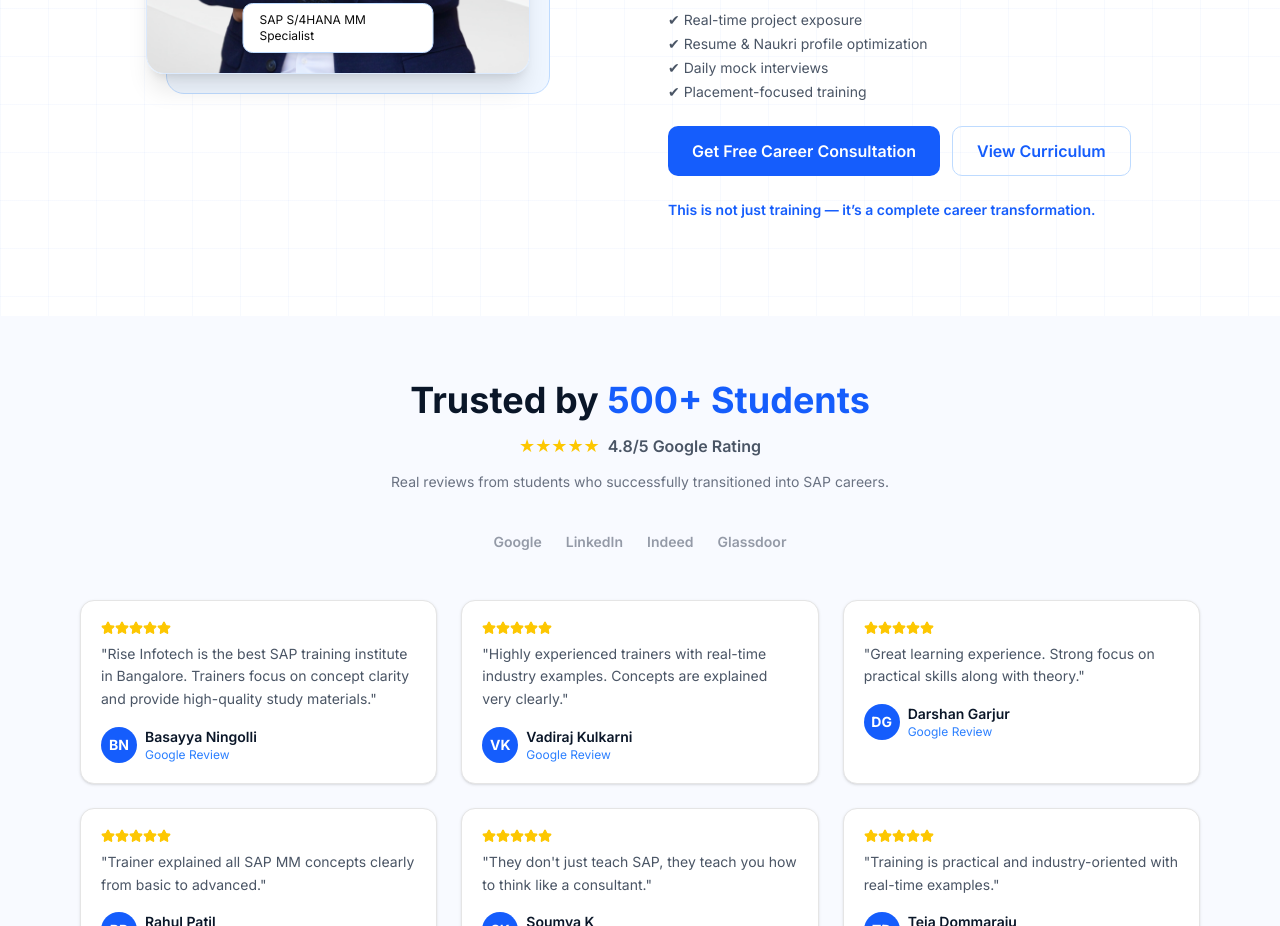
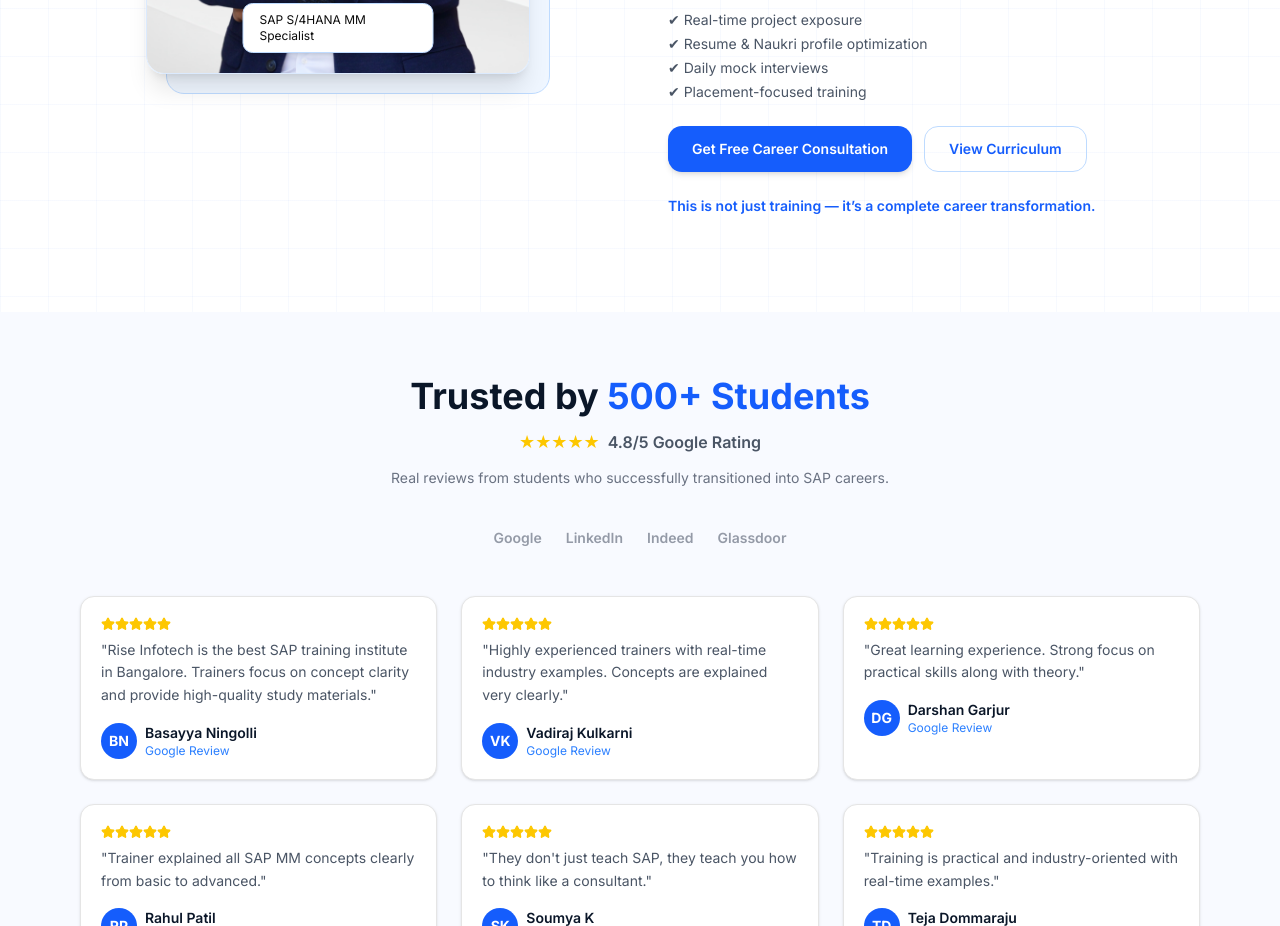
Before and after one commit to Nandita2002/sap-landing-page, a Next.js app: page / in a window 1280 px wide. Shown: the part 2380-3306 px from the top of the page. Built offline with nearby package versions, Linux system fonts and the light colour scheme.

Commit message:
instructor buttons

```diff
--- a/components/Instructor.tsx
+++ b/components/Instructor.tsx
@@ -127,18 +127,20 @@ const Instructor = () => {
             </div>
 
             {/* CTA */}
-            <div className="flex gap-3 flex-wrap">
+           <div className="flex flex-col sm:flex-row gap-3 w-full sm:w-auto">
 
+  {/* Primary CTA */}
   <button
     onClick={handleEnquiry}
-                className="bg-blue-600 text-white px-6 py-3 rounded-lg font-semibold hover:bg-blue-700 transition"
+    className="w-full sm:w-auto px-6 py-3 rounded-xl bg-blue-600 text-white font-semibold text-sm shadow-md hover:bg-blue-700 transition text-center"
   >
     Get Free Career Consultation
   </button>
 
+  {/* Secondary CTA */}
   <button
     onClick={scrollToCurriculum}
-                className="border border-blue-200 text-blue-600 px-6 py-3 rounded-lg font-semibold hover:bg-blue-50 transition"
+    className="w-full sm:w-auto px-6 py-3 rounded-xl border border-blue-200 text-blue-600 font-semibold text-sm hover:bg-blue-50 transition text-center"
   >
     View Curriculum
   </button>
```
Lines whose indentation alone changed are shown as unchanged.
